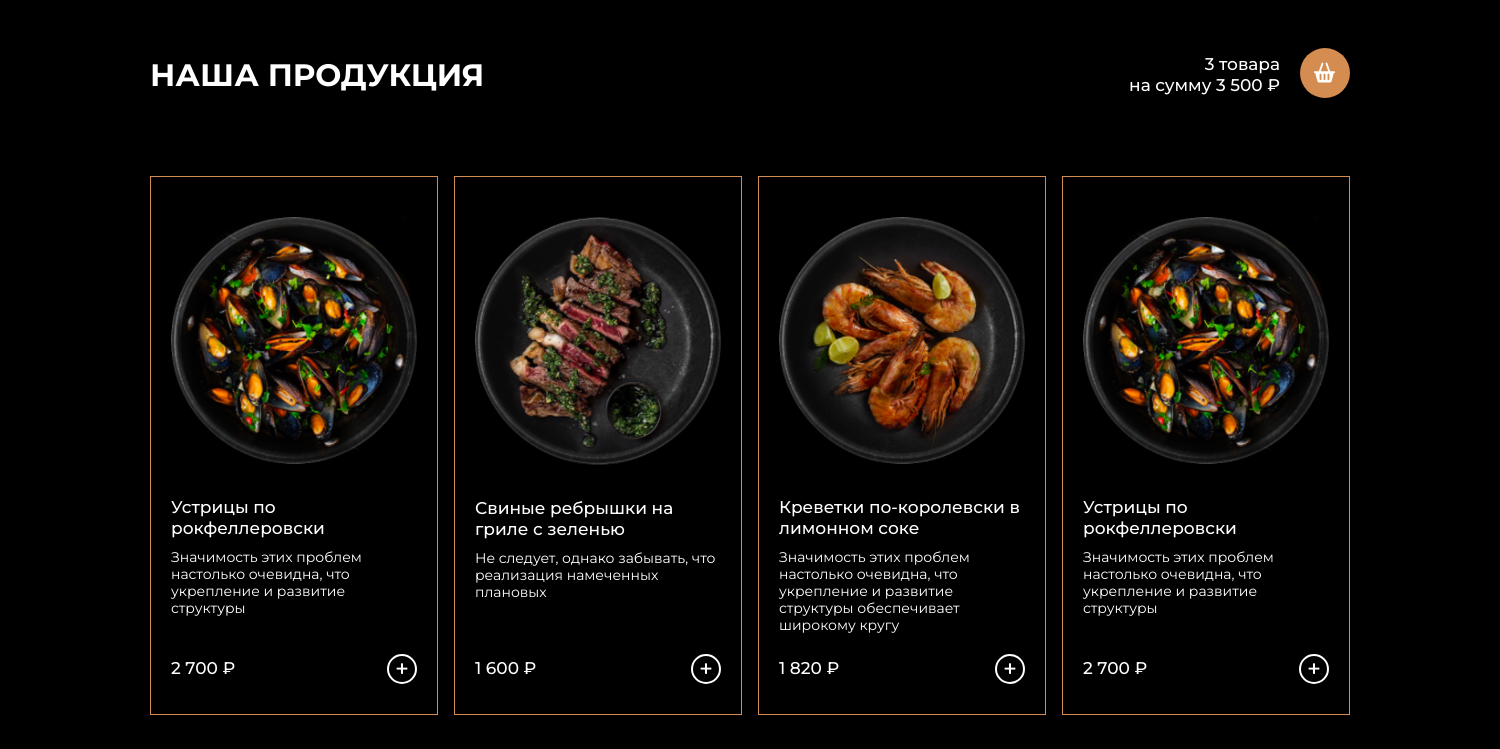
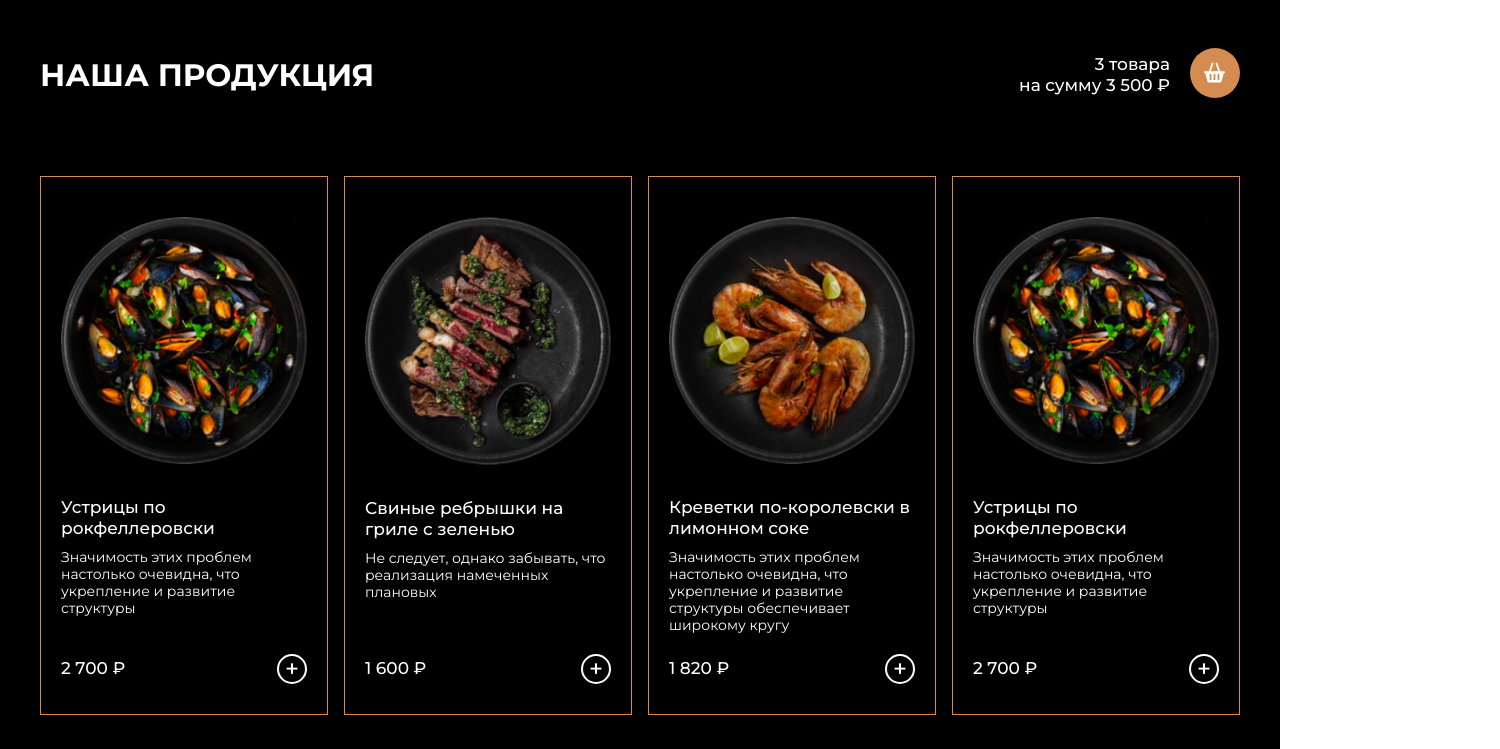
Before and after one commit to Ilgizya/vue_project_practice, a Vue app: page / in a window 1280 px wide. Shown: the top 749 px of the page, 1500 px wide, since content can reach past the window. Built offline with nearby package versions, Linux system fonts and the light colour scheme.

Commit message:
popravki_basket
popravki_basket

```diff
--- a/public/index.html
+++ b/public/index.html
@@ -21,12 +21,5 @@
     <!-- built files will be auto injected -->
   </body>
   <style>
-    * {
-      margin: 0;
-      padding: 0;
-    }
-    .body {
-      width: 1500px;
-    }
   </style>
 </html>
--- a/src/components/blocks/HeaderMain.vue
+++ b/src/components/blocks/HeaderMain.vue
@@ -44,10 +44,6 @@ export default {
     Button
   },
   props: {
-    minusHeight: {
-      type: String,
-      default: '180px'
-    },
     isBasket: {
       type: Boolean,
       default: false
@@ -78,6 +74,7 @@ export default {
 <style lang="scss" scoped>
 .header{
   //width: 1500px;
+  //position: fixed;
   background-color: var(--bg-color);
   font-family: Montserrat;
   color: var(--bg-color-text);
@@ -87,6 +84,9 @@ export default {
   //align-items: center;
   padding: 48px 0 75px 0;
   //padding-bottom: 75px;
+
+  //position: fixed;
+  //width: 100%;
 
   :deep(button) {
     border: 1px solid var(--bg-color-hover);
--- a/src/components/blocks/Main.vue
+++ b/src/components/blocks/Main.vue
@@ -75,6 +75,10 @@ export default {
     CardProduct
   },
   props: {
+    minusHeight: {
+      type: String,
+      default: '175px'
+    },
     columnCard: {
       type: Boolean,
       default: false
@@ -87,6 +91,7 @@ export default {
 
 <style lang="scss" scoped>
 .main{
+  //padding-top: 200px;
   display: flex;
   //width: 1500px;
   height: calc(100vh - v-bind(minusHeight));
@@ -96,6 +101,7 @@ export default {
   color: var(--bg-color-text);
   font-family: Montserrat;
   overflow: auto;
+  //width: 100%
 }
 .main__wrapper {
   display: flex;
```
Also changed, not shown: src/store/module/products.js (added).
